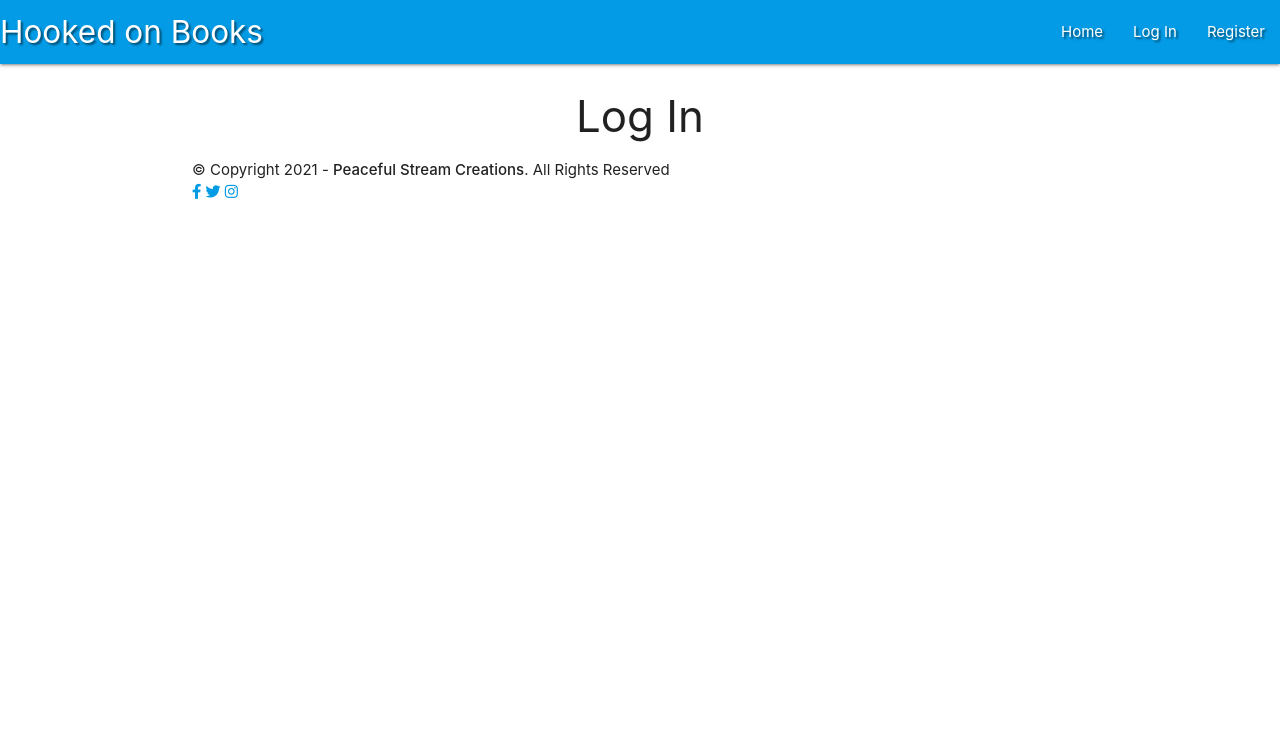
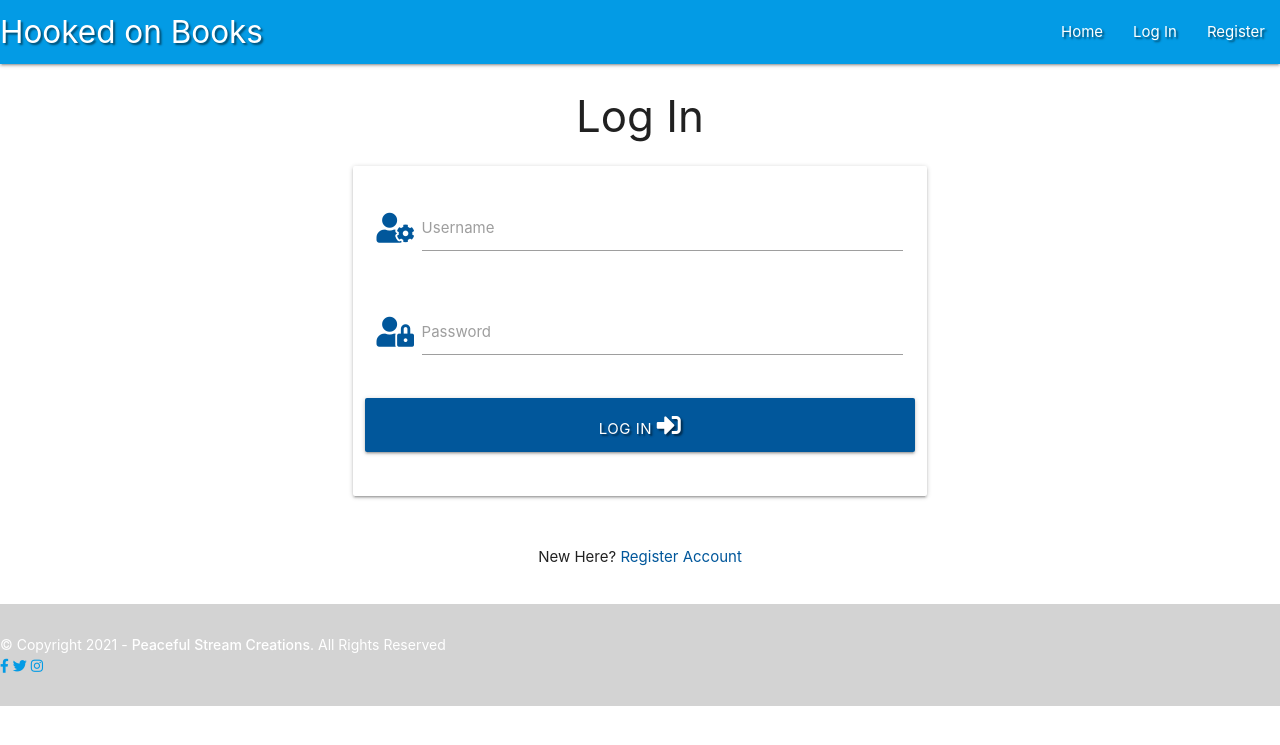
Before and after one commit to drubach/HookedOnBooks, a Flask app: page /login in a window 1280 px wide. Shown: the top 745 px of the page. Run offline with Flask 2, Linux system fonts and the light colour scheme; some libraries are stand-ins or nearby versions.

Commit message:
incoporated login, logout & profile pages and functionality

```diff
--- a/static/css/style.css
+++ b/static/css/style.css
@@ -14,3 +14,46 @@
     margin: 5px;
     line-height: 42px;
 }
+
+
+
+/*--------------------------------------------------------------
+# Footer
+--------------------------------------------------------------*/
+#footer {
+    font-size: 14px;
+    background: lightgray;
+  }
+
+#footer .footer-top {
+    padding: 60px 0 30px 0;
+    background: lightgray;
+  }
+
+#footer .footer-top .social-links a {
+    font-size: 18px;
+    display: inline-block;
+    background: #47b2e4;
+    color: #fff;
+    line-height: 1;
+    padding: 8px 0;
+    margin-right: 20px;
+    border-radius: 50%;
+    text-align: center;
+    width: 36px;
+    height: 36px;
+    transition: 0.3s;
+  }
+
+#footer .footer-top .social-links a:hover {
+    background: #209dd8;
+    color: #fff;
+    text-decoration: none;
+  }
+
+
+#footer .footer-bottom {
+    padding-top: 30px;
+    padding-bottom: 10px;
+    color: #fff;
+  }
--- a/templates/base.html
+++ b/templates/base.html
@@ -81,16 +81,17 @@
         {% block content %}
         {% endblock %}
     </main>
+
     <!-- ======= Footer ======= -->
     <footer id="footer">
-        <div class="container footer-bottom clearfix">
-        <div class="row footer-row">
-            <div class="copyright col-lg-4">
+        <div class="container-fluid footer-bottom clearfix">
+            <div class="row footer-row text-center">
+                <div class="copyright col-lg-2"> <!-- col-lg-2-->
                 &copy; Copyright 2021 -
                 <strong><span>Peaceful Stream Creations</span></strong
                 >. All Rights Reserved
                 </div>
-            <div class="col-lg-4 social-links">
+                <div class="social-links col-lg-2"> <!-- col-lg-2 -->
                     <a
                         href="https://www.facebook.com"
                         target="_blank"
@@ -113,13 +114,6 @@
                         ><i class="fab fa-instagram"></i
                     ></a>
                 </div>
-            <div class="credits col-lg-4">
-            <!-- All the links in the footer should remain intact. -->
-            <!-- You can delete the links only if you purchased the pro version. -->
-            <!-- Licensing information: https://bootstrapmade.com/license/ -->
-            <!-- Purchase the pro version with working PHP/AJAX contact form: https://bootstrapmade.com/arsha-free-bootstrap-html-template-corporate/ -->
-            <!--Designed by <a href="https://bootstrapmade.com/">BootstrapMade</a>-->
-            </div>
             </div>
         </div>
     </footer>
--- a/templates/reviews.html
+++ b/templates/reviews.html
@@ -23,15 +23,15 @@
 
     {% if books|length > 0 %}
     <ul class="collapsible">
-        {% for book in books %}
+        {% for review in reviews %}
         <li>
             <div class="collapsible-header white-text light-blue darken-4 text-shadow">
                 <div class="col s3">
                     <i class="fas fa-caret-down"></i>
-                    {% if session.user|lower == review.created_by|lower %}
+                <!--    {% if session.user|lower == review.created_by|lower %}
                         <a href="{{ url_for('delete_review', review_id=review._id) }}" class="btn-small green accent-4">Done</a>
                         <a href="{{ url_for('edit_review', review_id=review._id) }}" class="btn-small light-blue lighten-1">Edit</a>
-                    {% endif %}
+                    {% endif %} -->
                 </div>
                 <div class="col s9">
                     <strong>{{ review.book_title }}</strong>
```
Also changed, not shown: templates/login.html (+5 -5 lines), templates/register.html (+5 -5 lines). Lines whose indentation alone changed are shown as unchanged.
